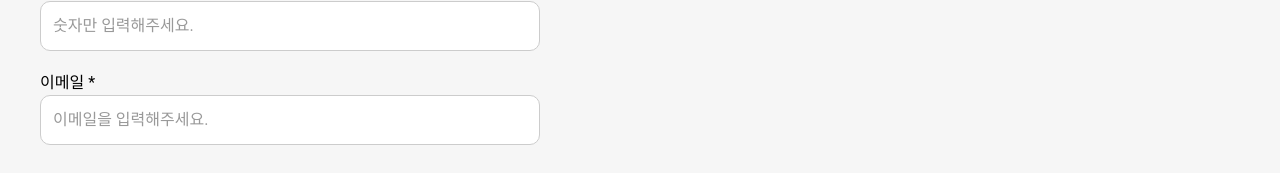
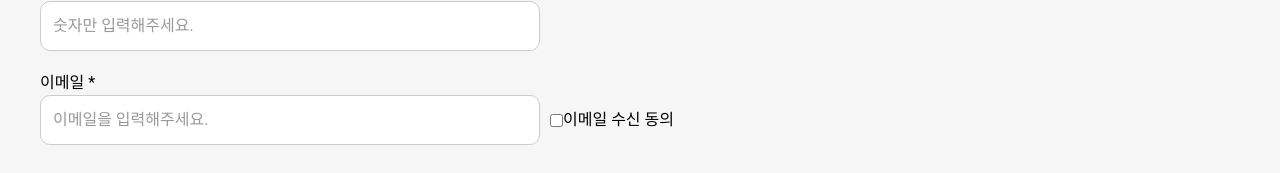
Before and after one commit to lollipopwyn/proj_lapoem_front, a React (Create React App) app: page /join in a window 1280 px wide. Shown: the part 701-874 px from the top of the page. Built offline with nearby package versions, Linux system fonts and the light colour scheme.

Commit message:
241111_feat_Join_이메일 수신동의 추가_구본세

```diff
--- a/src/components/Auth/Join.css
+++ b/src/components/Auth/Join.css
@@ -18,7 +18,7 @@
   justify-content: space-between;
   gap: 20px;
   align-items: flex-start;
-  /* 위쪽 정렬로 모든 항목이 일관되게 정렬됨 */
+  width: 100%;
 }
 
 .input_group {
@@ -99,3 +99,29 @@
   color: red;
   font-size: 0.9rem;
 }
+
+/* 이메일 입력 필드와 체크박스 정렬 */
+.email_input_row {
+  display: flex;
+  align-items: center;
+  gap: 10px;
+  width: 100%;
+}
+
+.email_input {
+  flex: 1;
+  padding: 12px;
+  font-size: 1rem;
+  border: 1px solid #ccc;
+  border-radius: 10px;
+  outline: none;
+  box-sizing: border-box;
+  max-width: 500px;
+  /* 연락처 입력창과 동일한 최대 너비 */
+}
+
+.checkbox_label {
+  display: flex;
+  align-items: center;
+  white-space: nowrap;
+}
--- a/src/components/Auth/Join.js
+++ b/src/components/Auth/Join.js
@@ -15,61 +15,60 @@ function Join() {
     member_phone: '',
     member_gender: '',
     member_birth_date: '',
+    marketing_consent: false,
   });
 
   const [errors, set_errors] = useState({});
-
   const navigate = useNavigate();
   const location = useLocation();
   const agreedTerms = location.state?.agreedTerms || [];
+
+  // 생년월일이 유효한 날짜인지 검증하는 함수 추가
+  const isValidDate = (dateString) => {
+    const regex = /^(19|20)\d{2}(0[1-9]|1[0-2])(0[1-9]|[12]\d|3[01])$/;
+    if (!regex.test(dateString)) return false;
+
+    const year = parseInt(dateString.slice(0, 4), 10);
+    const month = parseInt(dateString.slice(4, 6), 10);
+    const day = parseInt(dateString.slice(6, 8), 10);
+
+    // 실제 날짜가 존재하는지 확인
+    const date = new Date(year, month - 1, day);
+    return date.getFullYear() === year && date.getMonth() + 1 === month && date.getDate() === day;
+  };
 
   const handle_change = (e) => {
     const { name, value } = e.target;
     const updatedErrors = { ...errors };
 
-    // 아이디 검사
     if (name === 'member_id') {
-      const isValidId = /^[a-z0-9]+$/.test(value); // 영어 소문자와 숫자만 허용
+      const isValidId = /^[a-z0-9]+$/.test(value);
       updatedErrors.member_id = isValidId ? null : '아이디는 영어 소문자와 숫자만 입력 가능합니다.';
     }
-
-    // 이메일 형식 검사
     if (name === 'member_email') {
       const isValidEmail = /^[a-zA-Z0-9._%+-]+@[a-zA-Z0-9.-]+\.[a-zA-Z]{2,}$/.test(value);
       updatedErrors.member_email = isValidEmail ? null : '이메일 형식이 맞지 않습니다.';
     }
-
-    // 전화번호 검사
     if (name === 'member_phone') {
       const isValidPhone = /^[0-9]*$/.test(value) && value.length <= 11;
       updatedErrors.member_phone = isValidPhone ? null : '전화번호 형식에 맞지 않습니다. 숫자만 입력해 주세요.';
     }
-
-    // 비밀번호 검사
     if (name === 'member_password') {
       const isValidPassword = /^(?=.*[A-Z])(?=.*[!@#$%^&*])[A-Za-z\d!@#$%^&*]{8,}$/.test(value);
       updatedErrors.member_password = isValidPassword
         ? null
         : '비밀번호는 대문자 1개, 특수문자 1개를 포함하고 8자리 이상이어야 합니다.';
     }
-
-    // 비밀번호 확인 검사
     if (name === 'confirm_password') {
       updatedErrors.confirm_password = value === form_data.member_password ? null : '비밀번호가 일치하지 않습니다.';
     }
-
-    // 닉네임 검사
     if (name === 'member_nickname') {
       updatedErrors.member_nickname = value ? null : '닉네임을 입력해주세요.';
     }
-
-    // 생년월일 검사 (8자리 숫자)
     if (name === 'member_birth_date') {
-      const isValidDate = /^[0-9]{8}$/.test(value);
-      updatedErrors.member_birth_date = isValidDate ? null : '생년월일을 올바르게 입력해 주세요.';
+      // 생년월일 검증 추가
+      updatedErrors.member_birth_date = isValidDate(value) ? null : '생년월일을 올바르게 입력해 주세요.';
     }
-
-    // 성별 검사
     if (name === 'member_gender') {
       updatedErrors.member_gender = value ? null : '성별을 선택해 주세요.';
     }
@@ -83,18 +82,27 @@ function Join() {
     set_errors({ ...errors, member_gender: null });
   };
 
+  const handleCheckboxChange = () => {
+    set_form_data((prev_data) => ({
+      ...prev_data,
+      marketing_consent: !prev_data.marketing_consent,
+    }));
+  };
+
   const handle_submit = async (e) => {
     e.preventDefault();
 
-    // 필수 필드가 비어있는지 확인
+    // 확인용 콘솔 로그
+    console.log('전송할 데이터:', form_data);
     const validationErrors = {};
+
     if (!form_data.member_id) validationErrors.member_id = '아이디를 입력해주세요.';
     if (!form_data.member_password) validationErrors.member_password = '비밀번호를 입력해주세요.';
     if (!form_data.confirm_password) validationErrors.confirm_password = '비밀번호 확인을 입력해주세요.';
     if (!form_data.member_nickname) validationErrors.member_nickname = '닉네임을 입력해주세요.';
     if (!form_data.member_email) validationErrors.member_email = '이메일을 입력해주세요.';
     if (!form_data.member_gender) validationErrors.member_gender = '성별을 선택해 주세요.';
-    if (!form_data.member_birth_date || form_data.member_birth_date.length !== 8) {
+    if (!form_data.member_birth_date || !isValidDate(form_data.member_birth_date)) {
       validationErrors.member_birth_date = '생년월일을 올바르게 입력해 주세요.';
     }
     if (form_data.member_password !== form_data.confirm_password) {
@@ -103,7 +111,6 @@ function Join() {
 
     set_errors(validationErrors);
 
-    // 에러가 있으면 제출 중지
     if (Object.keys(validationErrors).length > 0) {
       return;
     }
@@ -241,13 +248,13 @@ function Join() {
             placeholder="숫자만 입력해주세요."
             onChange={handle_change}
             className="join_input"
-            maxLength={11} // 전화번호는 11자리까지 입력 가능
+            maxLength={11}
           />
           {errors.member_phone && <p className="error_message">{errors.member_phone}</p>}
         </div>
-
         <div className="input_group">
           <p>이메일 *</p>
+          <div className="email_input_row">
             <input
               type="email"
               name="member_email"
@@ -255,6 +262,11 @@ function Join() {
               onChange={handle_change}
               className="join_input"
             />
+            <label className="checkbox_label">
+              <input type="checkbox" checked={form_data.marketing_consent} onChange={handleCheckboxChange} />
+              이메일 수신 동의
+            </label>
+          </div>
           {errors.member_email && <p className="error_message">{errors.member_email}</p>}
         </div>
 
```
Lines whose indentation alone changed are shown as unchanged.
